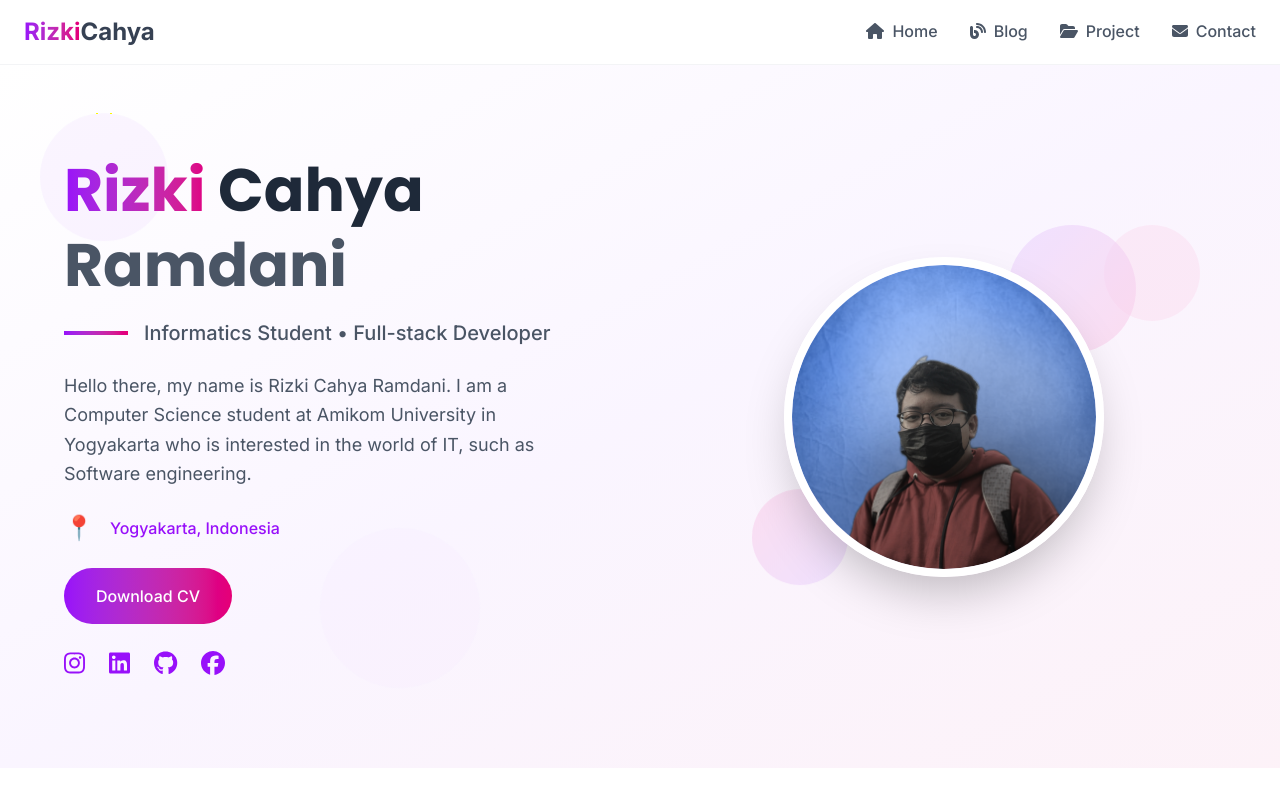
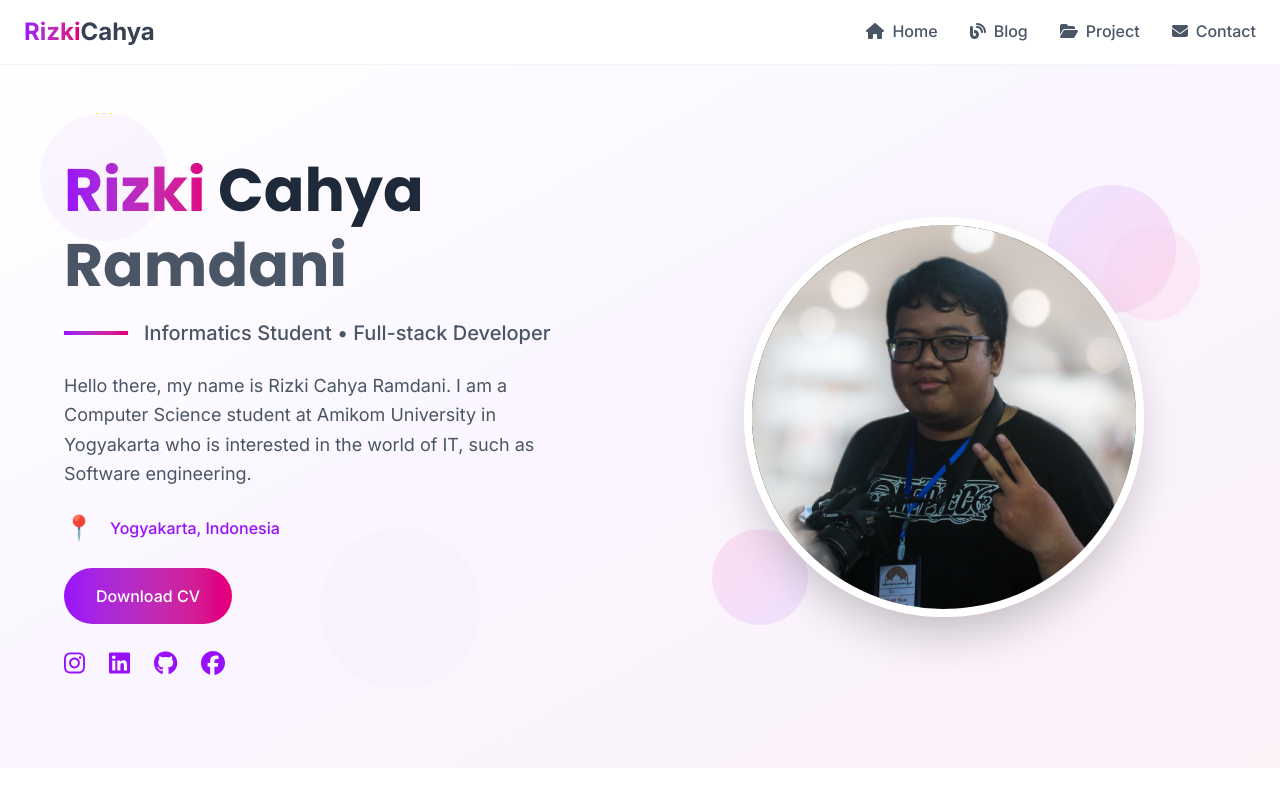
Before and after one commit to rizkicahyaa/WebProfile, a React (Vite) app: page / in a window 1280 px wide. Shown: the top 800 px of the page. Built offline with nearby package versions, Linux system fonts and the light colour scheme.

Commit message:
feat: change profile picture onn heroes section

```diff
--- a/src/components/HeroSection.jsx
+++ b/src/components/HeroSection.jsx
@@ -1,5 +1,5 @@
 import React from "react";
-import fotoprofil from "../assets/profile-pic.png";
+import fotoprofil from "../assets/profile-pic-2.jpg";
 import { FontAwesomeIcon } from "@fortawesome/react-fontawesome";
 import { faInstagram, faFacebook, faLinkedin, faGithub } from "@fortawesome/free-brands-svg-icons";
 
@@ -25,7 +25,7 @@ export default function HeroSection() {
 
                             {/* Main Profile Image */}
                             <div className="relative z-10">
-                                <img src={fotoprofil} alt="Foto Profil" className="w-80 h-80 rounded-full object-cover shadow-2xl border-8 border-white" />
+                                <img src={fotoprofil} alt="Foto Profil" className="w-100 h-100 rounded-full object-cover shadow-2xl border-8 border-white" />
                             </div>
                         </div>
                     </div>
```
Also changed, not shown: src/assets/profile-pic-2.jpg (added).
